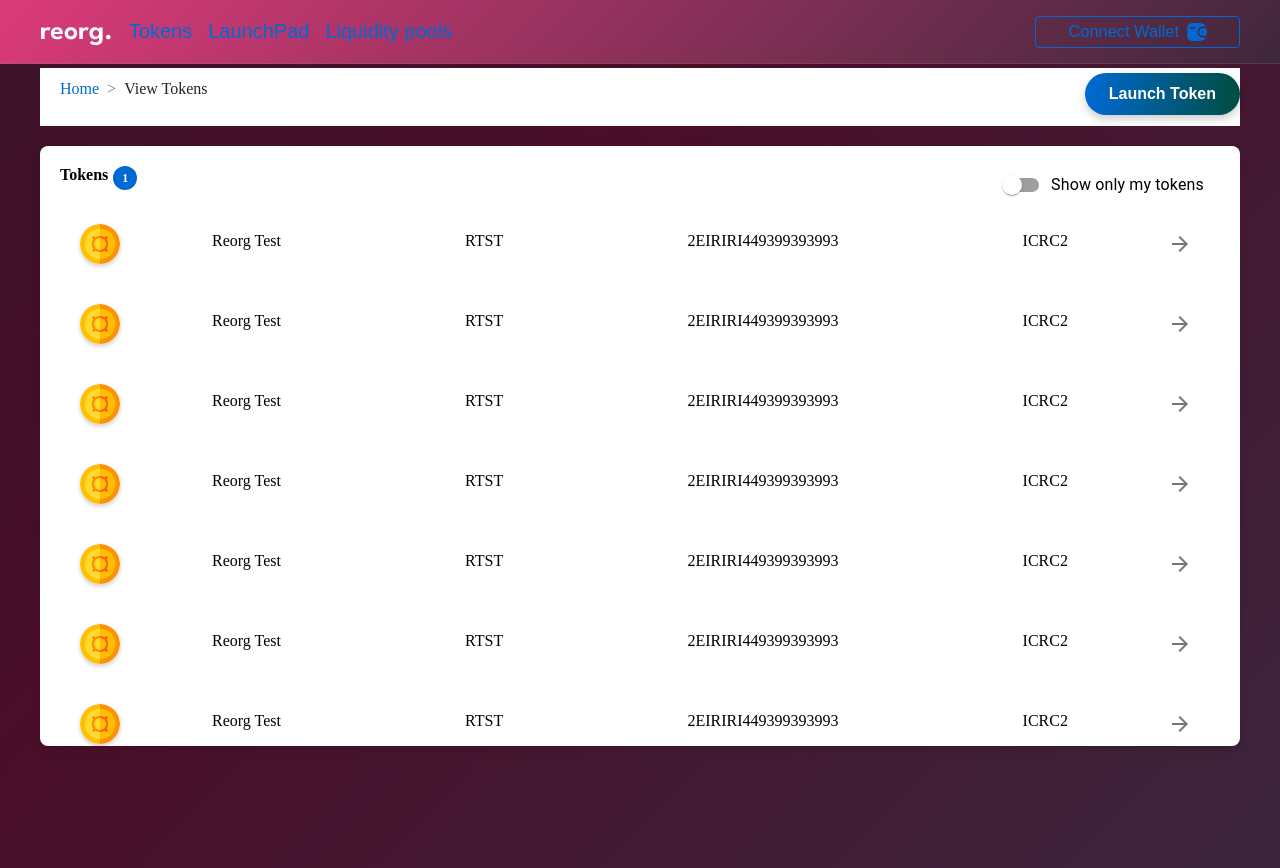
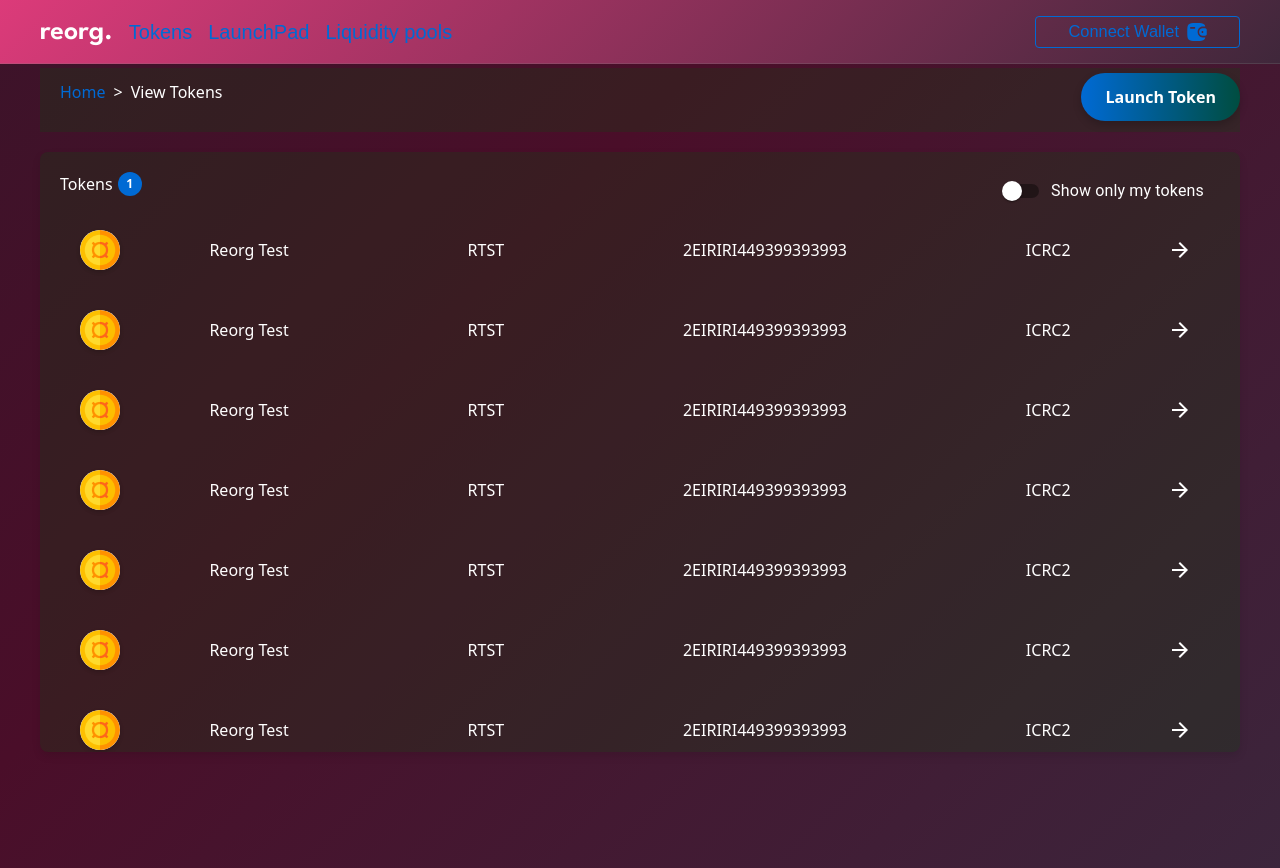
Before and after one commit to reorg-icp/Reorg, a React (Vite) app in the folder src/Quillo_frontend/: page /tokens in a window 1280 px wide. Built offline with nearby package versions, Linux system fonts and the light colour scheme; a web font is replaced by a local one.

Commit message:
fixed tokens page

```diff
--- a/src/Quillo_frontend/src/pages/Tokens.tsx
+++ b/src/Quillo_frontend/src/pages/Tokens.tsx
@@ -6,7 +6,7 @@ import FormControlLabel from "@mui/material/FormControlLabel";
 import IconButton from "@mui/material/IconButton";
 import ArrowForwardIosIcon from "@mui/icons-material/ArrowForward";
 import { Link } from "react-router-dom";
-
+import '../styles/components/ComponentWithTailwind.css'
 function Token() {
   return (
     <div className="genesis-item">
@@ -19,7 +19,7 @@ function Token() {
       <p>ICRC2</p>
       <div>
         <IconButton>
-          <ArrowForwardIosIcon style={{ zIndex: 1 }} />{" "}
+          <ArrowForwardIosIcon className="text-white" style={{ zIndex: 1 }} />{" "}
           {/* Replace with the icon you prefer */}
         </IconButton>
       </div>
@@ -65,7 +65,7 @@ const Tokens = () => {
           </button>
         </Link>
       </div> */}
-      <div className="breadcrumb-container" style={{ background: "white" }}>
+      <div className="breadcrumb-container bg-[#1414] "  >
         <nav
           aria-label="breadcrumb"
           style={{
@@ -74,14 +74,14 @@ const Tokens = () => {
             justifyContent: "space-between",
             width: "100%",
             flexWrap: "wrap",
-            background: "white",
+
           }}
         >
           <ol className="breadcrumb">
             <li className="breadcrumb-item">
               <Link to="/">Home</Link>
             </li>
-            <li className="breadcrumb-item active" aria-current="page">
+            <li className="breadcrumb-item active text-white " aria-current="page">
               View Tokens
             </li>
             <li></li>
@@ -120,7 +120,7 @@ const Tokens = () => {
           <a href="/app/tokens"></a>
         </div>
       </div>
-      <div className="container">
+      <div className="container ">
         <div className="nav">
           <div className="title">
             <h4>Tokens</h4>
--- a/src/Quillo_frontend/src/styles/pages/tokens.scss
+++ b/src/Quillo_frontend/src/styles/pages/tokens.scss
@@ -1,13 +1,13 @@
 /* styles/pages/tokens.scss */
 .container {
   width: 100%;
-  background-color: #ffffff; /* White background */
+  background-color: #1414; /* White background */
   padding: 20px; /* Add padding for spacing */
   border-radius: 8px; /* Rounded corners */
   box-shadow: 0 4px 8px rgba(0, 0, 0, 0.1); /* Subtle shadow effect */
   margin: 20px 0; /* Optional: Add margin for spacing from other elements */
   height: 600px; /* Fixed height for the container */
-
+color: white;
   display: flex;
   flex-direction: column;
   overflow-y: auto; /* Allow vertical scrolling */
@@ -176,7 +176,7 @@
 .breadcrumb-item + .breadcrumb-item::before {
   content: ">";
   padding: 0 0.5rem;
-  color: #6c757d;
+  color: white;
 }
 
 .breadcrumb-item a {
@@ -185,5 +185,5 @@
 }
 
 .breadcrumb-item.active {
-  color: #212529;
+  color: white;
 }
```
